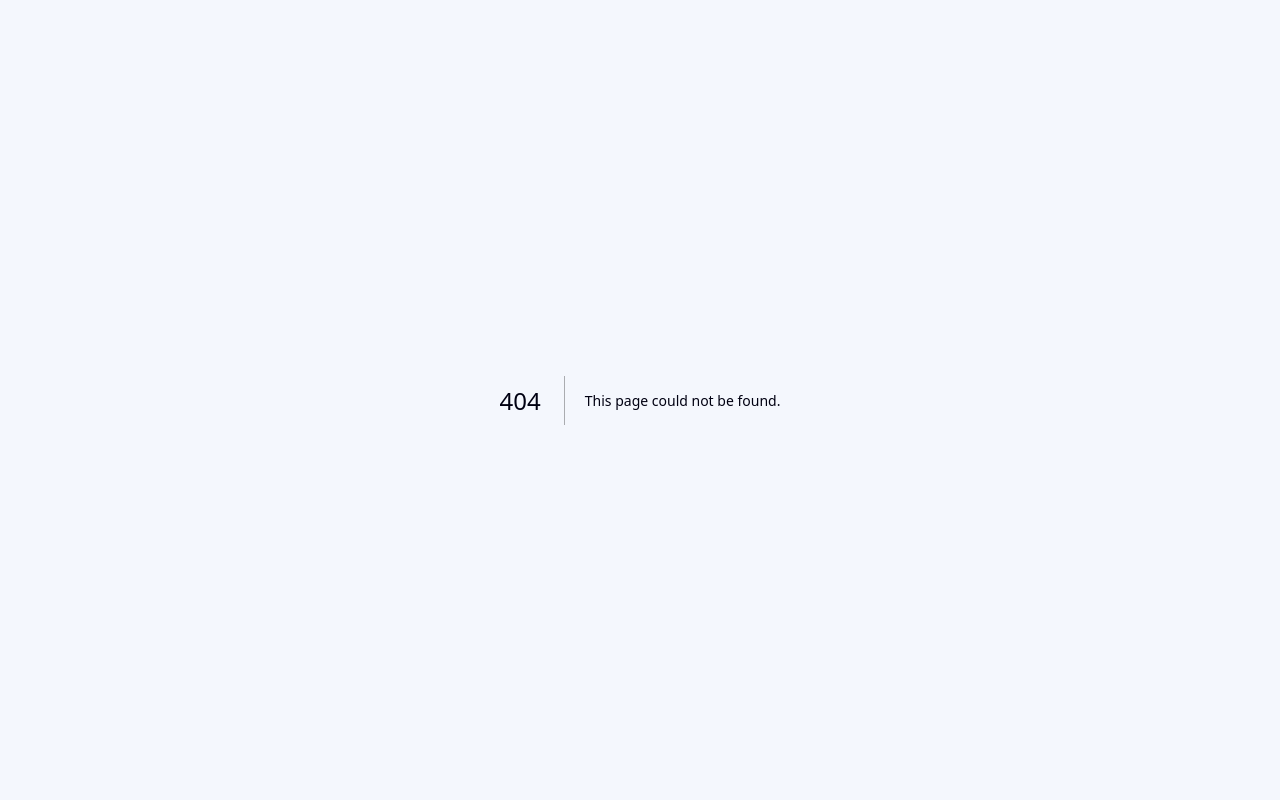
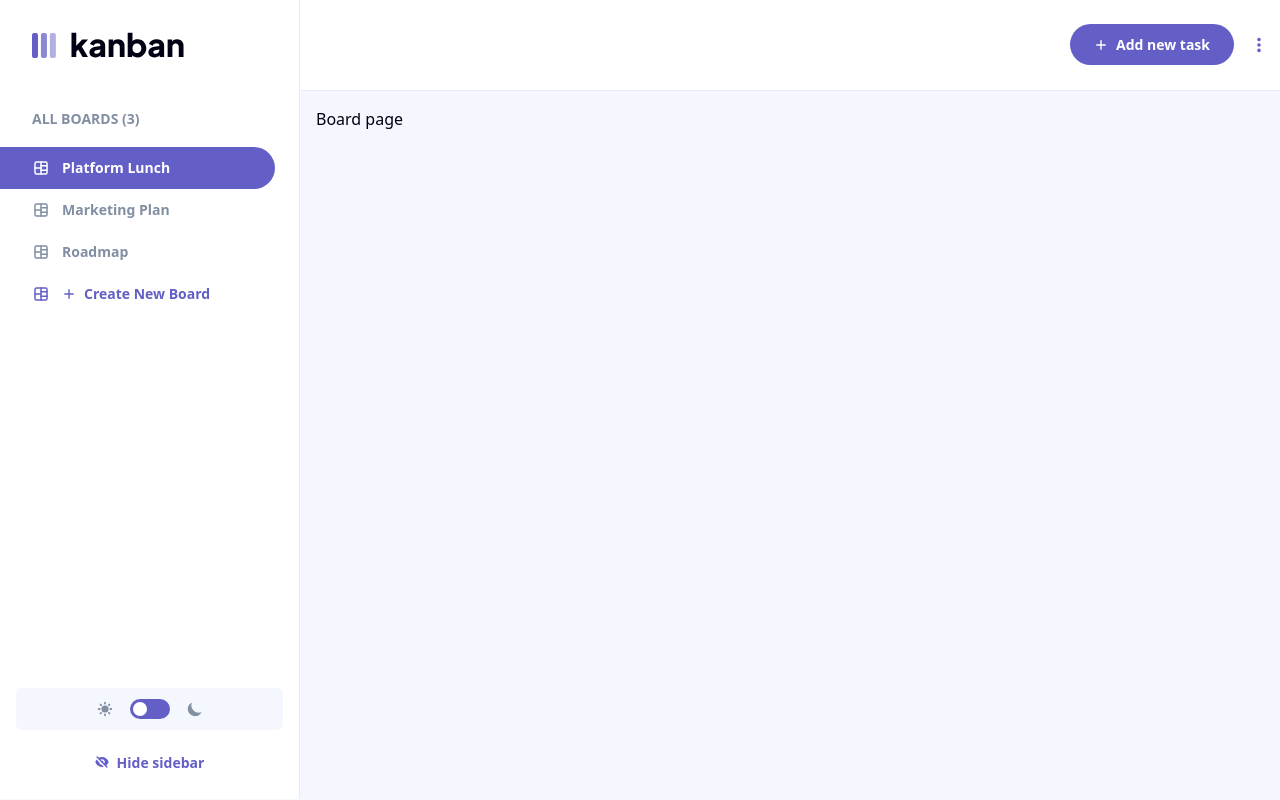
Before and after one commit to orlowski-dev/fm-kanban, a Next.js app: page /board/65b938faa4d416808b20e67a-platform-lunch in a window 1280 px wide. Before the commit this address had no page. Built offline with nearby package versions, Linux system fonts and the light colour scheme.

Commit message:
Rewrite board list component as client-side component

```diff
--- a/app/(Authorized)/@boards/page.tsx
+++ /dev/null
@@ -1,79 +0,0 @@
-import authOptions from "@/app/api/auth/[...nextauth]/options";
-import Link from "next/link";
-import { getServerSession } from "next-auth";
-import { makeClassList } from "@/lib/utils";
-import { TbLayoutBoardSplit } from "react-icons/tb";
-import { HiPlus } from "react-icons/hi";
-
-const getData = async () => {
-  return await new Promise((resolve) => {
-    setTimeout(() => {
-      resolve({
-        data: [
-          {
-            id: "123",
-            name: "Platform Lunch",
-            slug: "65b938faa4d416808b20e67a-platform-lunch",
-          },
-          {
-            id: "456",
-            name: "Marketing Plan",
-            slug: "65b938faa4d416808b20e67a-markering-plan",
-          },
-          {
-            id: "567",
-            name: "Roadmap",
-            slug: "65b938faa4d416808b20e67a-roadmap",
-          },
-        ],
-      });
-    }, 2000);
-  });
-};
-
-interface I_Props {
-  searchParams: { board?: string };
-}
-
-const BoardsParallel = async (props: I_Props) => {
-  const session = await getServerSession(authOptions);
-  //const userID = session?.user._id as string;
-
-  const data = (await getData()) as {
-    data: { id: string; name: string; slug: string }[];
-  };
-  return (
-    <div>
-      <h2 className="text-bodysm font-medium md:font-bold uppercase text-medium-grey px-6 lg:px-8 py-5">
-        All boards ({data.data.length})
-      </h2>
-      <ul>
-        {data.data.map((item) => (
-          <li key={item.id}>
-            <Link
-              href={`/?board=${item.slug}`}
-              className={makeClassList([
-                "sidebar__boardlink",
-                props.searchParams.board === item.slug ? "active" : undefined,
-              ])}
-            >
-              <TbLayoutBoardSplit className="text-[1.125rem]" />
-              {item.name}
-            </Link>
-          </li>
-        ))}
-        <li>
-          <Link href="/" className="sidebar__boardlink new">
-            <TbLayoutBoardSplit className="text-[1.125rem]" />
-            <span className="flex items-center gap-2">
-              <HiPlus />
-              Create New Board
-            </span>
-          </Link>
-        </li>
-      </ul>
-    </div>
-  );
-};
-
-export default BoardsParallel;
--- /dev/null
+++ b/app/(Authorized)/board/[slug]/page.tsx
@@ -0,0 +1,5 @@
+const BoardPage = () => {
+  return <section>Board page</section>;
+};
+
+export default BoardPage;
--- a/app/(Authorized)/layout.tsx
+++ b/app/(Authorized)/layout.tsx
@@ -8,10 +8,9 @@ import Sidebar from "@/components/app-wrapper/Sidebar";
 
 interface I_Props {
   children: ReactNode;
-  boards: ReactNode;
 }
 
-const AuthorizedLayout = ({ children, boards }: Readonly<I_Props>) => {
+const AuthorizedLayout = ({ children }: Readonly<I_Props>) => {
   const [sidebarVisible, setSidebarVisible] = useState(true);
   const hideSidebarOnclick = () => {
     setSidebarVisible(false);
@@ -21,7 +20,6 @@ const AuthorizedLayout = ({ children, boards }: Readonly<I_Props>) => {
       <Header isSidebarVisible={sidebarVisible} />
       <div className="main-wrapper">
         <Sidebar
-          boards={boards}
           isSidebarVisible={sidebarVisible}
           onClickFunc={hideSidebarOnclick}
         />
--- a/app/(Authorized)/page.tsx
+++ b/app/(Authorized)/page.tsx
@@ -1,23 +1,19 @@
 import { redirect } from "next/navigation";
 
-interface I_Props {
-  searchParams: { board?: string };
-}
+interface I_Props {}
 
 const AppPage = async (props: I_Props) => {
-  // if not search params, get first board
-  if (!props.searchParams.board) {
-    // get first board
-    const board = {
-      id: "123",
-      name: "Platform Lunch",
-      slug: "65b938faa4d416808b20e67a-platform-lunch",
-    };
+  const board = {
+    id: "123",
+    name: "Platform Lunch",
+    slug: "65b938faa4d416808b20e67a-platform-lunch",
+  };
 
-    return redirect("/?board=" + board.slug);
+  if (board) {
+    return redirect(`/board/${board.slug}?name=${board.name}`);
   }
 
-  return <p>Board: {props.searchParams.board}</p>;
+  return <section>No board found</section>;
 };
 
 export default AppPage;
--- a/assets/styles/app-wrapper.css
+++ b/assets/styles/app-wrapper.css
@@ -24,11 +24,11 @@
     @apply flex;
   }
   .main-wrapper__main {
-    @apply flex-grow h-main-wrapper overflow-y-auto p-4;
+    @apply flex-grow h-main-wrapper lg:h-main-wrapper-lg  overflow-y-auto p-4;
   }
 
   .sidebar {
-    @apply bg-white dark:bg-dark-grey w-full max-w-0 border-r-1 border-lines-light dark:border-lines-dark relative -translate-x-[100%] transform-gpu flex-shrink-0 flex-grow-0 overflow-x-hidden transition-all flex flex-col justify-between h-main-wrapper -translate-y-[1px] z-20;
+    @apply bg-white dark:bg-dark-grey w-full max-w-0 border-r-1 border-lines-light dark:border-lines-dark relative -translate-x-[100%] transform-gpu flex-shrink-0 flex-grow-0 overflow-x-hidden transition-all flex flex-col justify-between h-main-wrapper lg:h-main-wrapper-lg -translate-y-[1px] z-20;
   }
   .sidebar.visible {
     @apply md:max-w-[260px] lg:max-w-[300px] -translate-x-0;
--- a/components/app-wrapper/Header.tsx
+++ b/components/app-wrapper/Header.tsx
@@ -3,12 +3,14 @@ import { makeClassList } from "@/lib/utils";
 import { HiDotsVertical, HiPlus } from "react-icons/hi";
 import Image from "next/image";
 import "@/assets/styles/app-wrapper.css";
+import { useSearchParams } from "next/navigation";
 
 interface I_Props {
   isSidebarVisible: boolean;
 }
 
 const Header = ({ isSidebarVisible }: I_Props) => {
+  const boardName = useSearchParams().get("name");
   return (
     <header
       className={makeClassList([
@@ -35,7 +37,7 @@ const Header = ({ isSidebarVisible }: I_Props) => {
         />
       </div>
       <div className="header__actions">
-        <p className="text-hlg">Platform lunch</p>
+        <p className="text-hlg">{boardName ?? undefined}</p>
         <div className="flex items-center gap-1">
           <div className="md:hidden">
             <IconButton size="sm" title="Add new task">
--- a/components/app-wrapper/Sidebar.tsx
+++ b/components/app-wrapper/Sidebar.tsx
@@ -1,18 +1,16 @@
-import { Suspense, type ReactNode } from "react";
 import { Button } from "@/components/button";
 import { makeClassList } from "@/lib/utils";
 import { HiEyeOff } from "react-icons/hi";
 import ThemeToggler from "@/components/theme-toggler";
-import BoardsLoading from "@/app/(Authorized)/@boards/loading";
 import "@/assets/styles/app-wrapper.css";
+import BoardList from "../board-list";
 
 interface I_Props {
   isSidebarVisible: boolean;
   onClickFunc: () => void;
-  boards: ReactNode;
 }
 
-const Sidebar = ({ isSidebarVisible, onClickFunc, boards }: I_Props) => {
+const Sidebar = ({ isSidebarVisible, onClickFunc }: I_Props) => {
   return (
     <section
       className={makeClassList([
@@ -21,7 +19,7 @@ const Sidebar = ({ isSidebarVisible, onClickFunc, boards }: I_Props) => {
       ])}
     >
       <div className="pr-6">
-        <Suspense fallback={<BoardsLoading />}>{boards}</Suspense>
+        <BoardList />
       </div>
       <div className="grid gap-3 p-4">
         <ThemeToggler />
--- /dev/null
+++ b/components/board-list/index.tsx
@@ -0,0 +1,73 @@
+import { makeClassList } from "@/lib/utils";
+import { useEffect, useState } from "react";
+import { HiPlus } from "react-icons/hi";
+import { TbLayoutBoardSplit } from "react-icons/tb";
+import { tempGetData } from "@/lib/server-actions/temp-get-board-list";
+import { useParams } from "next/navigation";
+import BoardsLoading from "./loading";
+import Link from "next/link";
+
+const BoardList = () => {
+  // temp
+  const [data, setData] = useState<
+    | undefined
+    | null
+    | {
+        id: string;
+        name: string;
+        slug: string;
+      }[]
+  >(undefined);
+  // --
+
+  const params = useParams();
+  const slug = params.slug as string;
+
+  useEffect(() => {
+    const getData = async () => {
+      return await tempGetData();
+    };
+    getData().then((data) => setData(data));
+  }, []);
+
+  if (data === undefined) {
+    return <BoardsLoading />;
+  }
+
+  return (
+    <div>
+      <h2 className="text-bodysm font-medium md:font-bold uppercase text-medium-grey px-6 lg:px-8 py-5">
+        All boards {data ? `(${data.length})` : undefined}
+      </h2>
+      <ul>
+        {data
+          ? data.map((item) => (
+              <li key={item.id}>
+                <Link
+                  href={`/board/${item.slug}?name=${item.name}`}
+                  className={makeClassList([
+                    "sidebar__boardlink",
+                    slug === item.slug ? "active" : undefined,
+                  ])}
+                >
+                  <TbLayoutBoardSplit className="text-[1.125rem]" />
+                  {item.name}
+                </Link>
+              </li>
+            ))
+          : undefined}
+        <li>
+          <Link href="/" className="sidebar__boardlink new">
+            <TbLayoutBoardSplit className="text-[1.125rem]" />
+            <span className="flex items-center gap-2">
+              <HiPlus />
+              Create New Board
+            </span>
+          </Link>
+        </li>
+      </ul>
+    </div>
+  );
+};
+
+export default BoardList;
--- /dev/null
+++ b/lib/server-actions/temp-get-board-list.ts
@@ -0,0 +1,32 @@
+"use server";
+
+export const tempGetData = async (): Promise<
+  | {
+      id: string;
+      name: string;
+      slug: string;
+    }[]
+  | null
+> => {
+  return await new Promise((resolve) => {
+    setTimeout(() => {
+      resolve([
+        {
+          id: "123",
+          name: "Platform Lunch",
+          slug: "65b938faa4d416808b20e67a-platform-lunch",
+        },
+        {
+          id: "456",
+          name: "Marketing Plan",
+          slug: "65b938faa4d416808b20e67a-markering-plan",
+        },
+        {
+          id: "567",
+          name: "Roadmap",
+          slug: "65b938faa4d416808b20e67a-roadmap",
+        },
+      ]);
+    }, 2000);
+  });
+};
--- a/tailwind.config.ts
+++ b/tailwind.config.ts
@@ -38,6 +38,7 @@ const config: Config = {
       },
       height: {
         "main-wrapper": "calc(100vh - 4.6875rem)",
+        "main-wrapper-lg": "calc(100vh - 91px)",
       },
       fontSize: {
         hxl: [
```
Also changed, not shown: components/board-list/loading/index.tsx (renamed from app/(Authorized)/@boards/loading.tsx).
